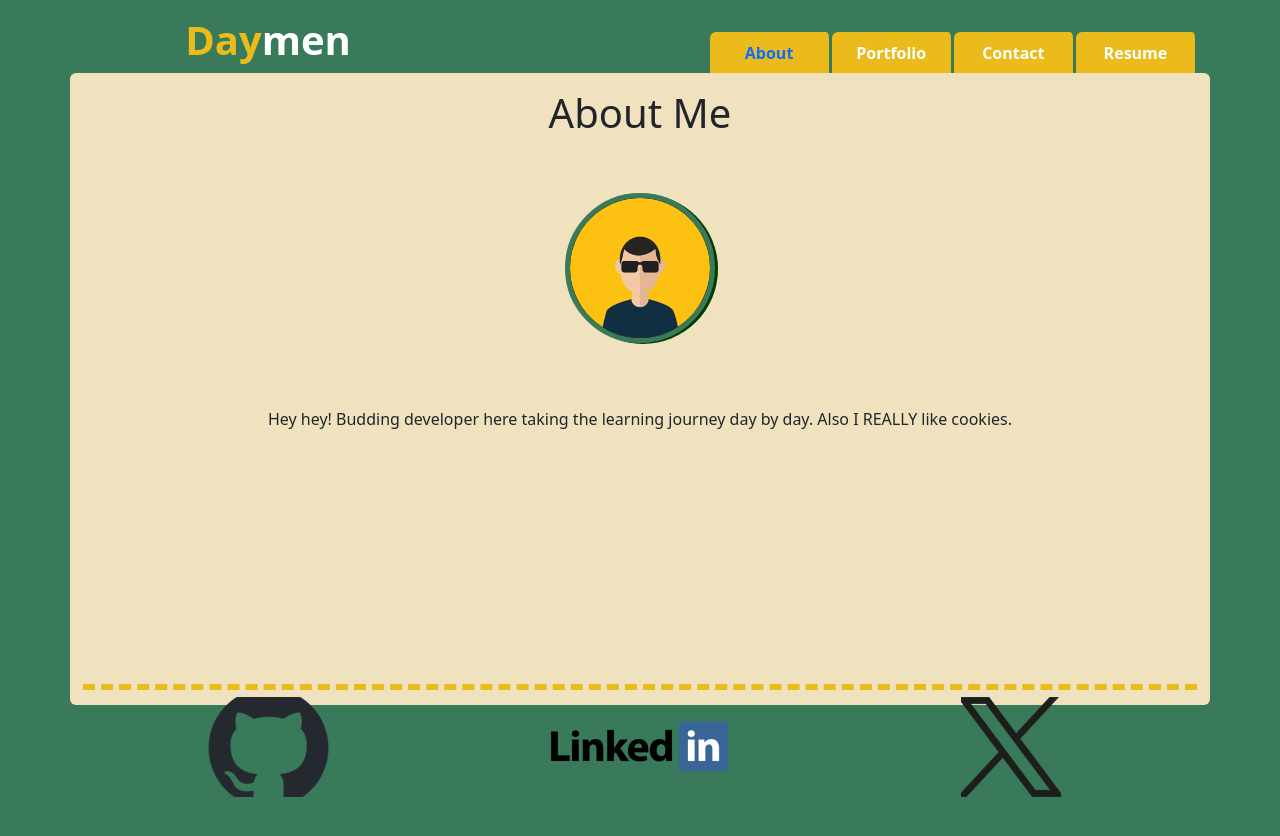
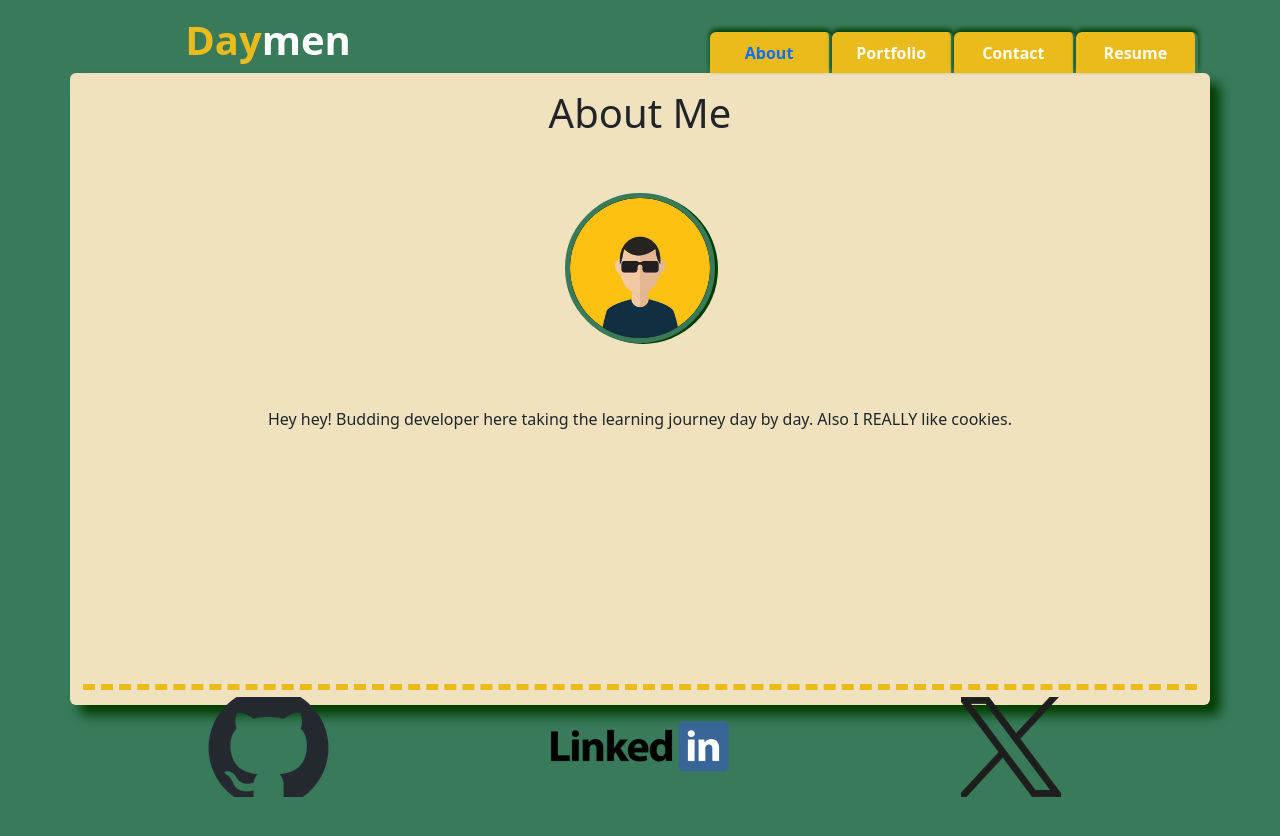
Before and after one commit to DaymenPasick/folio-react, a React (Vite) app: page / in a window 1280 px wide. Shown: the top 836 px of the page. Built offline with nearby package versions, Linux system fonts and the light colour scheme.

Commit message:
added some shading for better asethetic

```diff
--- a/src/components/Header.jsx
+++ b/src/components/Header.jsx
@@ -10,7 +10,7 @@ export default function Header(props) {
          <h1 className='nameHeader '><span className='spanHeader'>Day</span>men</h1>
             </div>
 
-         <div className=" col-sm-8 d-flex justify-content-end">
+         <div className=" col-sm-8 d-flex justify-content-end ">
           <Nav />
           </div>
 
--- a/src/components/Navigation.jsx
+++ b/src/components/Navigation.jsx
@@ -8,17 +8,17 @@ function CreateNavigationTabs() {
     //Visual and functional setup for Navigation
     return (
       <ul className="row nav nav-tabs pt-3 navbarBorder ">
-        <li className="col-3 col-sm-3 nav-item tabs rounded-top tabBorder d-flex justify-content-center">
+        <li className="col-3 col-sm-3 nav-item tabs rounded-top tabBorder d-flex justify-content-center tabShadow">
           <Link
             to="/About"
             //Will set About tab to the active section upon initial page loading in
-            className={currentPage === '/About' || currentPage === '/' ? 'nav-link activeTab' : 'nav-link defaultTab'}
+            className={currentPage === '/About' || currentPage === '/' ? 'nav-link activeTab ' : 'nav-link defaultTab '}
           >
             About
           </Link>
         </li>
 
-        <li className="col-3 col-sm-3 nav-item tabs rounded-top tabBorder d-flex justify-content-center">
+        <li className="col-3 col-sm-3 nav-item tabs rounded-top tabBorder d-flex justify-content-center tabShadow">
           <Link
             to="/Portfolio"
             className={currentPage === '/Portfolio' ? 'nav-link activeTab ' : 'nav-link defaultTab'}
@@ -27,7 +27,7 @@ function CreateNavigationTabs() {
           </Link>
         </li>
 
-        <li className="col-3 col-sm-3 nav-item tabs rounded-top tabBorder d-flex justify-content-center">
+        <li className="col-3 col-sm-3 nav-item tabs rounded-top tabBorder d-flex justify-content-center tabShadow">
           <Link
             to="/Contact"
             className={currentPage === '/Contact' ? 'nav-link activeTab' : 'nav-link defaultTab'}
@@ -36,7 +36,7 @@ function CreateNavigationTabs() {
           </Link>
         </li>
 
-        <li className="col-3 col-sm-3 nav-item tabs rounded-top tabBorder d-flex justify-content-center">
+        <li className="col-3 col-sm-3 nav-item tabs rounded-top tabBorder d-flex justify-content-center tabShadow">
           <Link
             to="/Resume"
             className={currentPage === '/Resume' ? 'nav-link activeTab' : 'nav-link defaultTab'}
--- a/src/styles/styles.css
+++ b/src/styles/styles.css
@@ -21,6 +21,12 @@
     height: 79vh;
     padding: 0;
     background: rgb(240, 226, 191);
+    /* border: 5px solid var(--main-background); */
+    box-shadow: 10px 10px 12px var(--border-color);
+}
+
+.tabShadow {
+    box-shadow: 0px -3px 5px var(--border-color);
 }
 
 .nameHeader{
```
